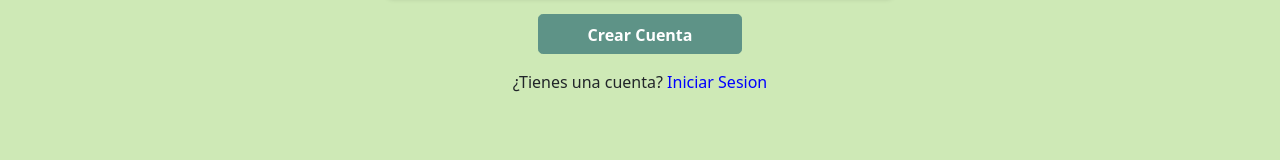
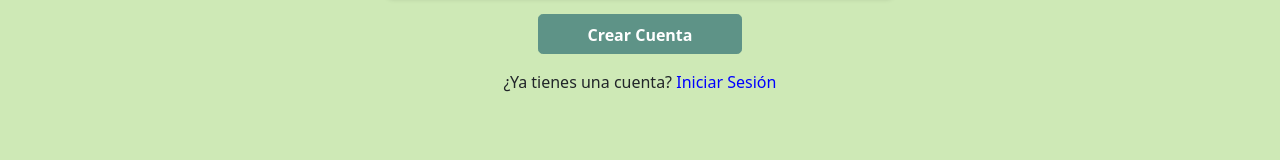
Before and after one commit to marielagcw/CTDGrupo11DigiRent, a React (Create React App) app in the folder FrontEnd/: page /register in a window 1280 px wide. Shown: the part 510-670 px from the top of the page. Built offline with nearby package versions, Linux system fonts and the light colour scheme.

Commit message:
Se corrige texto debajo del boton

```diff
--- a/FrontEnd/src/components/LogInForm.jsx
+++ b/FrontEnd/src/components/LogInForm.jsx
@@ -110,7 +110,7 @@ const LogInForm = () => {
             </div>
           </form>
           <div className='mt-5'>
-            <p>¿No tienes una cuenta? <span id="link" onClick={() => navigate('/register')}>Registrate</span></p>
+            <p>¿Aún no tienes cuenta? <span id="link" onClick={() => navigate('/register')}>Registrate</span></p>
           </div>
         </div>
       </div>
--- a/FrontEnd/src/components/RegistreForm.jsx
+++ b/FrontEnd/src/components/RegistreForm.jsx
@@ -157,7 +157,7 @@ const RegistreForm = (  ) => {
                             >Crear Cuenta</button></div>
                     </form>
                     <div className='mt-3 row justify-content-center'>
-                        <p>¿Tienes una cuenta? <span id="link" onClick={() => navigate('/login')}>Iniciar Sesion</span></p>
+                        <p>¿Ya tienes una cuenta? <span id="link" onClick={() => navigate('/login')}>Iniciar Sesión</span></p>
                     </div>
                 </div>
             </div>
```
